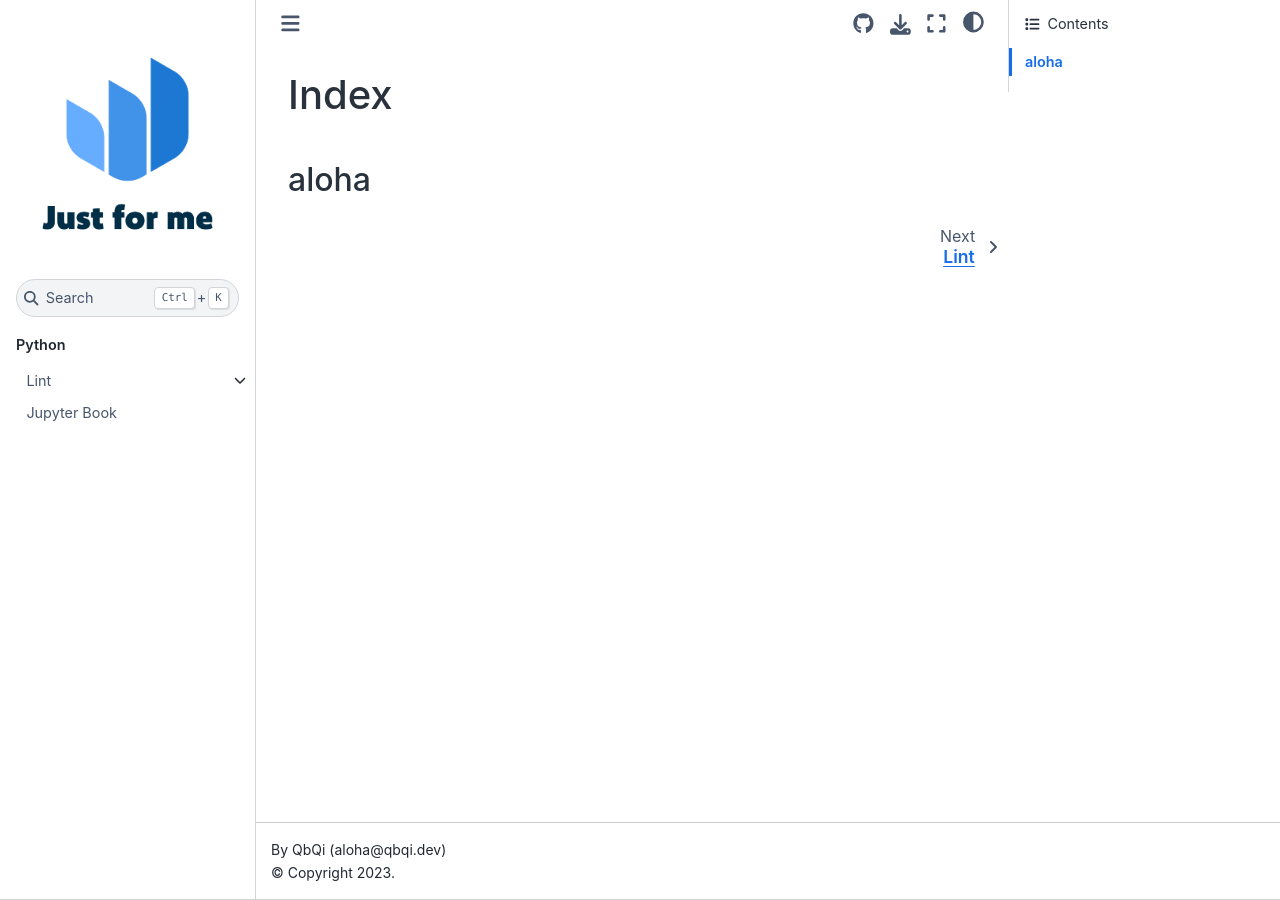
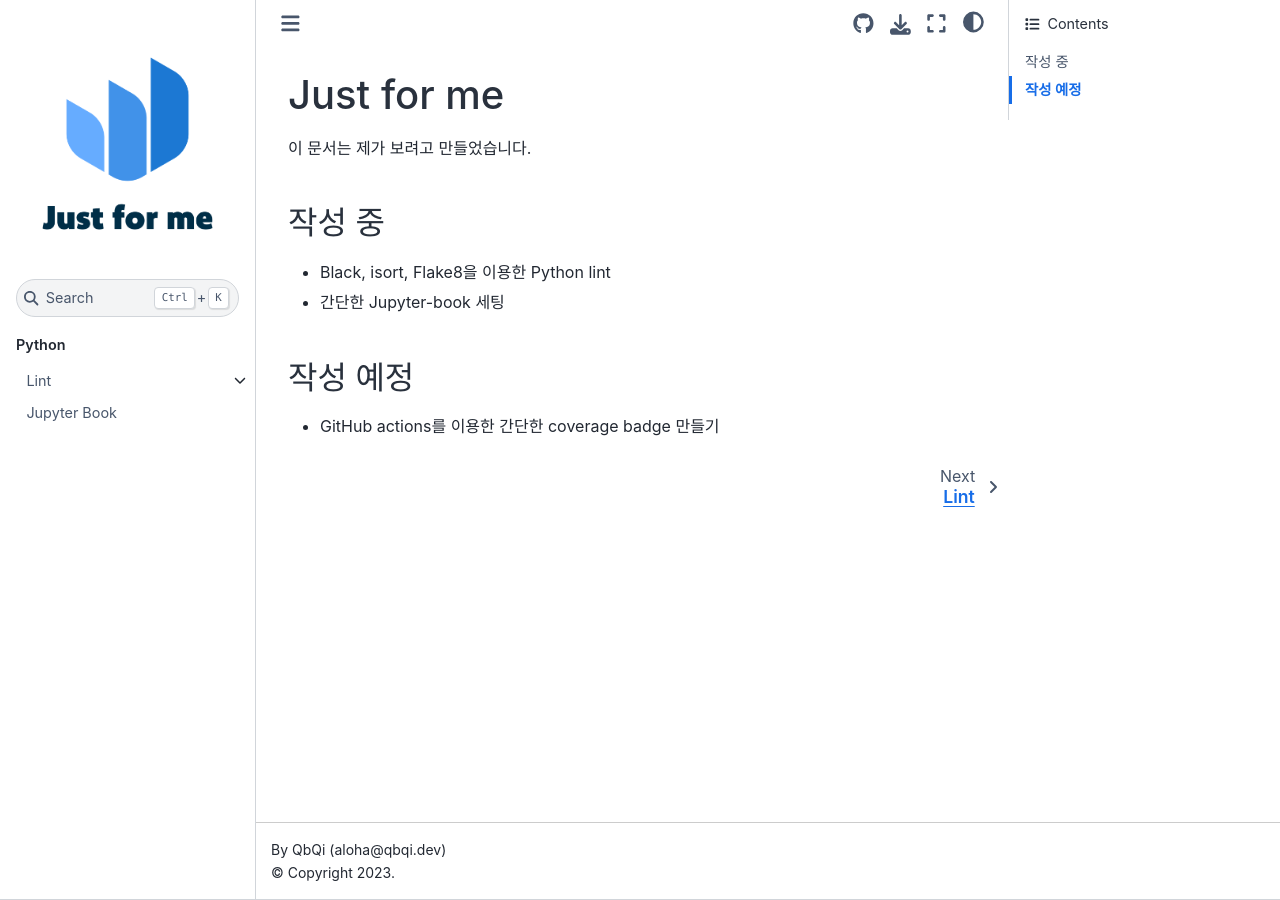
Before and after one commit to QbQi/Just-for-me, a Jupyter Book: the page built from docs/index.md, in a window 1280 px wide. Built offline with Jupyter Book 1.0.4 settings and Sphinx 7.4.7 and the Sphinx Book theme 1.1.4, drawn with Linux system fonts in a browser that asks for light colours.

Commit message:
make index page

```diff
--- a/docs/index.md
+++ b/docs/index.md
@@ -1,3 +1,10 @@
-# Index
+# Just for me
 
-## aloha
+이 문서는 제가 보려고 만들었습니다.
+
+## 작성 중
+- Black, isort, Flake8을 이용한 Python lint
+- 간단한 Jupyter-book 세팅
+
+## 작성 예정
+- GitHub actions를 이용한 간단한 coverage badge 만들기
```
